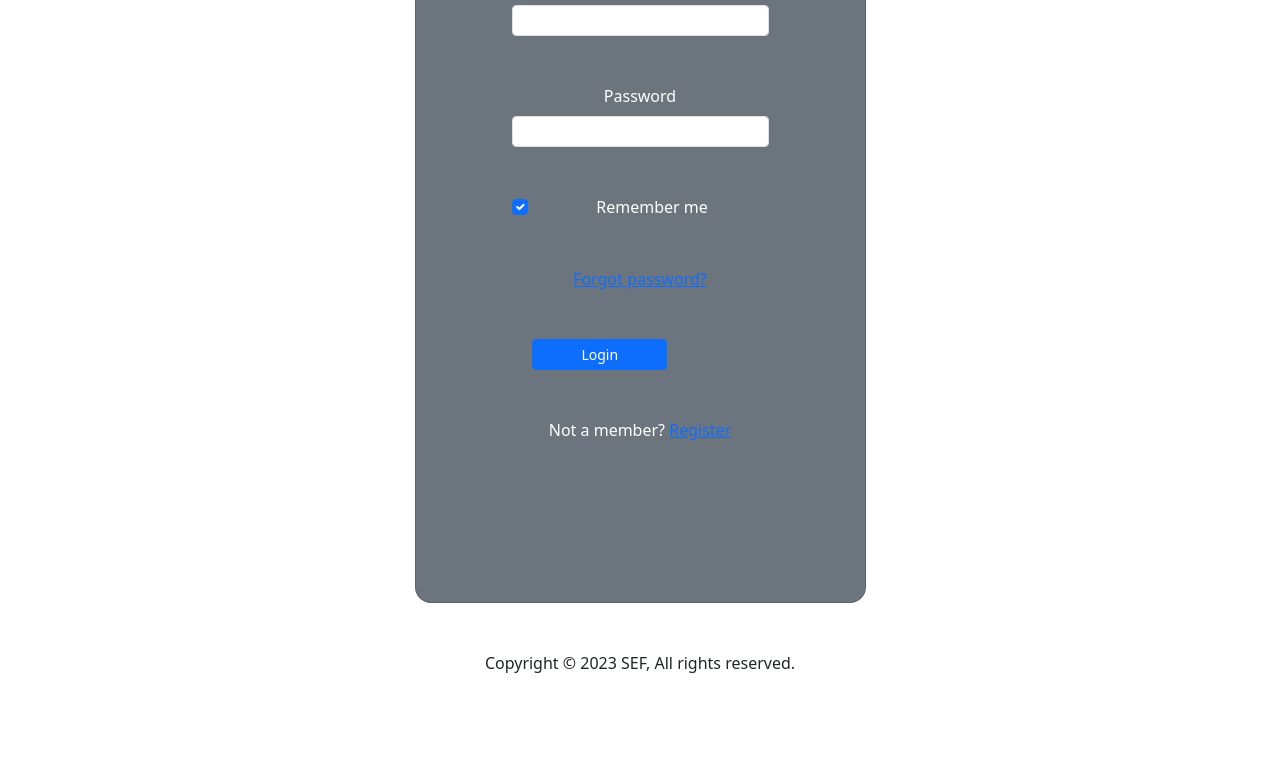
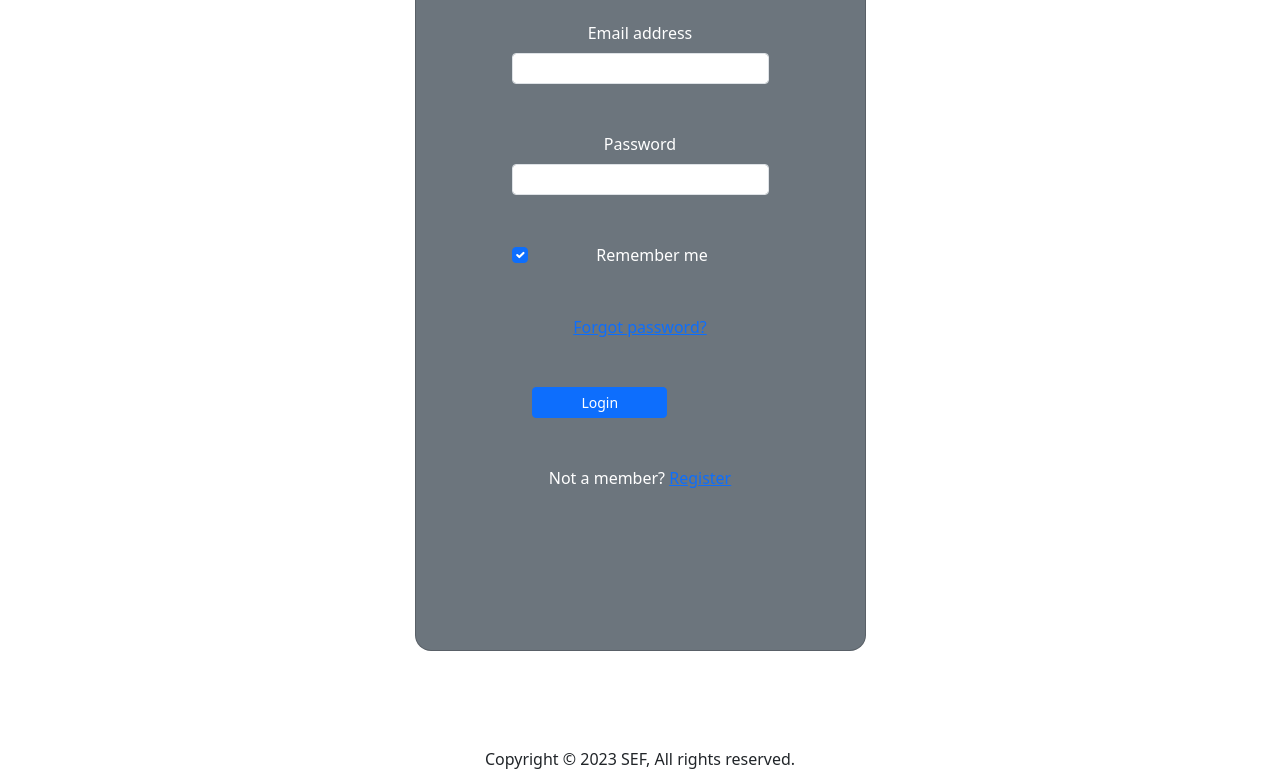
Before and after one commit to marcabounader/SEF-Login-Register, a plain HTML site: page login.html in a window 1280 px wide. Shown: the part 560-1331 px from the top of the page. Before the commit the page ends 1235 px from the top, so only its background shows below. Drawn offline with nearby package versions, Linux system fonts and the light colour scheme.

Commit message:
changed login form section margin

```diff
--- a/login.html
+++ b/login.html
@@ -20,7 +20,7 @@
                 </div>
             </nav>
         </header>
-        <section>
+        <section class="m-5">
             <div class="container py-5 h-100">
               <div class="row d-flex justify-content-center align-items-center h-100">
                 <div class="col-12 col-md-8 col-lg-6 col-xl-5">
```
